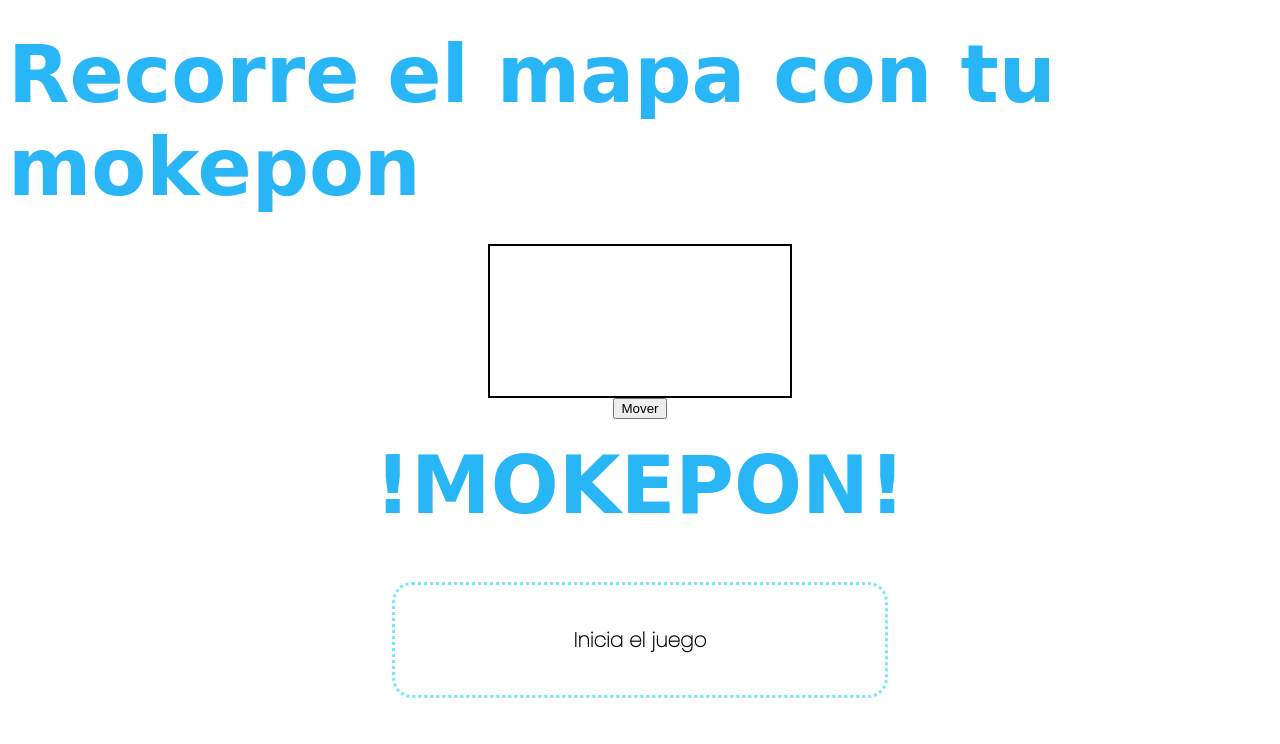
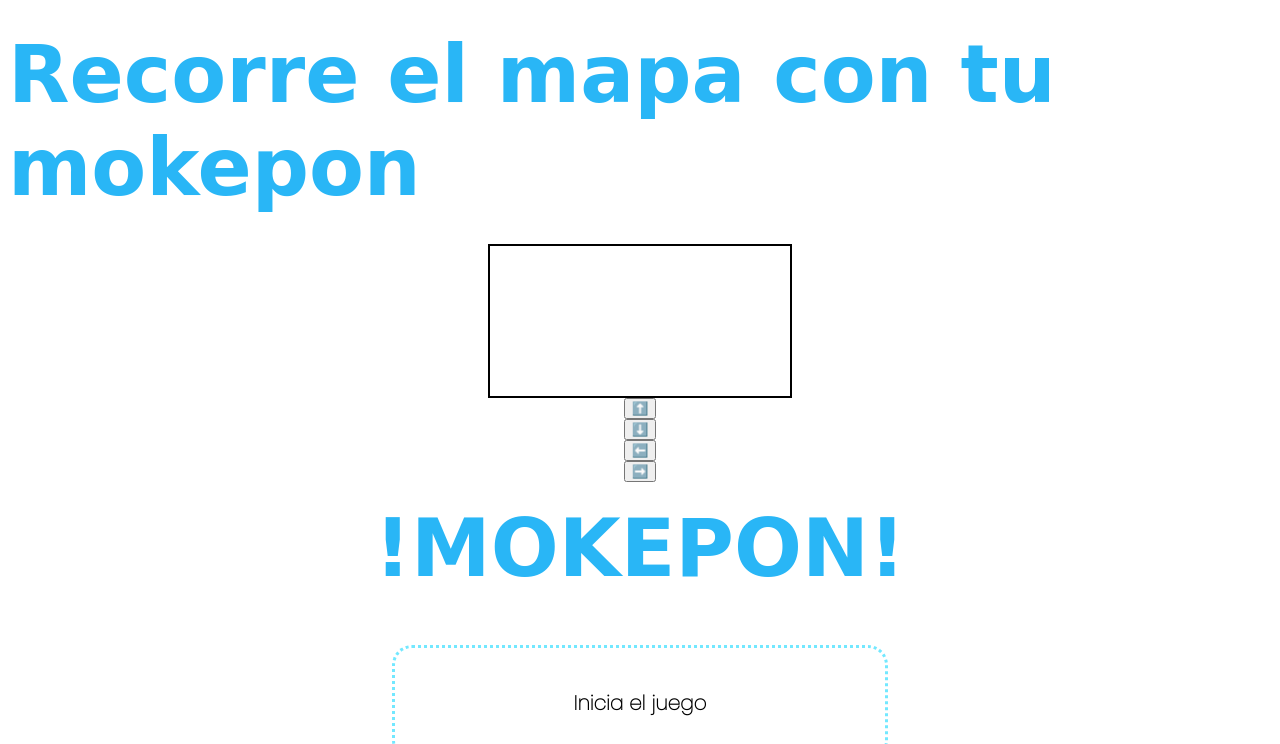
Before and after one commit to Nany262/platzi-ruta-javascript-para-desarrollo-web, a plain HTML site: page curso-gratis-programacion-basica/mokepon.html in a window 1280 px wide. Both pictures are taken after a click on the button "Seleccionar". Shown: the top 744 px of the page. Drawn offline with Linux system fonts and the light colour scheme; a web font is replaced by a local one.

Commit message:
Añadir movimientos hacia todos los lados y continuo

```diff
--- a/curso-gratis-programacion-basica/js/mokepon.js
+++ b/curso-gratis-programacion-basica/js/mokepon.js
@@ -15,7 +15,6 @@ let resultado;
 let opcionMokepones;
 let opcionesAtaqueEnemigo;
 let lienzo = mapa.getContext("2d")
-
 let mokepones = [];
 
 class Mokepon {
@@ -28,8 +27,10 @@ class Mokepon {
     this.y = 30;
     this.ancho = 80;
     this.alto = 80;
-    this.imagenMokepon = new Image()
-    this.imagenMokepon.src = imagen
+    this.imagenMokepon = new Image();
+    this.imagenMokepon.src = imagen;
+    this.velocidadX = 0;
+    this.velocidadY = 0;
   }
 }
 
@@ -120,12 +121,17 @@ function seleccionarMascotaJugador() {
     alert('No seleccionaste ninguna mascota');
     reiniciarJuego();
   }
+  intervalo = setInterval(dibujarMokepon, 50)
   mostrarataques(extraerAtaques(mascotaJugador))
   seleccionarMascotaEnemigo();
 }
 
-function dibujarMokepon(mokepon){
-  lienzo.clearRect(0,0,mapa.width, mapa.height);
+function dibujarMokepon() {
+  mokepones.forEach((mokepon) => {
+    if (mokepon.nombre === mascotaJugador) {
+      mokepon.x = mokepon.x + mokepon.velocidadX;
+      mokepon.y = mokepon.y + mokepon.velocidadY;
+      lienzo.clearRect(0, 0, mapa.width, mapa.height);
       lienzo.drawImage(
         mokepon.imagenMokepon,
         mokepon.x,
@@ -133,12 +139,30 @@ function dibujarMokepon(mokepon){
         mokepon.ancho,
         mokepon.alto);
     }
+  })
+}
 
-function moverMokepon(){
+function moverMokepon(direccion) {
   mokepones.forEach((mokepon) => {
-    if (mokepon.nombre === mascotaJugador){
-      mokepon.x = mokepon.x + 5;
-      dibujarMokepon(mokepon);
+    if (mokepon.nombre === mascotaJugador) {
+      if (direccion === 'derecha') {
+        mokepon.velocidadX = 5;
+      } else if (direccion === 'izquierda') {
+        mokepon.velocidadX = - 5;
+      } else if (direccion === 'arriba') {
+        mokepon.velocidadY = - 5;
+      } else if (direccion === 'abajo') {
+        mokepon.velocidadY = 5;
+      }
+    }
+  })
+}
+
+function detenerMovimiento() {
+  mokepones.forEach((mokepon) => {
+    if (mokepon.nombre === mascotaJugador) {
+      mokepon.velocidadX = 0;
+      mokepon.velocidadY = 0;
     }
   })
 }
@@ -146,7 +170,7 @@ function moverMokepon(){
 function extraerAtaques(mascota) {
   let ataques;
   mokepones.forEach((mokepon) => {
-    if (mokepon.nombre === mascota){
+    if (mokepon.nombre === mascota) {
       ataques = mokepon.ataques
     }
   })
--- a/curso-gratis-programacion-basica/mokepon.html
+++ b/curso-gratis-programacion-basica/mokepon.html
@@ -22,7 +22,10 @@
         <h1 id="titulo">Recorre el mapa con tu mokepon</h1>
         <canvas id="mapa">
         </canvas>
-        <button onClick="moverMokepon()">Mover</button>
+        <button onmouseup="detenerMovimiento()" onmousedown="moverMokepon('arriba')">⬆️</button>
+        <button onmouseup="detenerMovimiento()" onmousedown="moverMokepon('abajo')">⬇️</button>
+        <button onmouseup="detenerMovimiento()" onmousedown="moverMokepon('izquierda')">⬅️</button>
+        <button onmouseup="detenerMovimiento()" onmousedown="moverMokepon('derecha')">➡️</button>
     </section>
 
     <section id="seleccionar-ataque">
```
Lines whose indentation alone changed are shown as unchanged.
